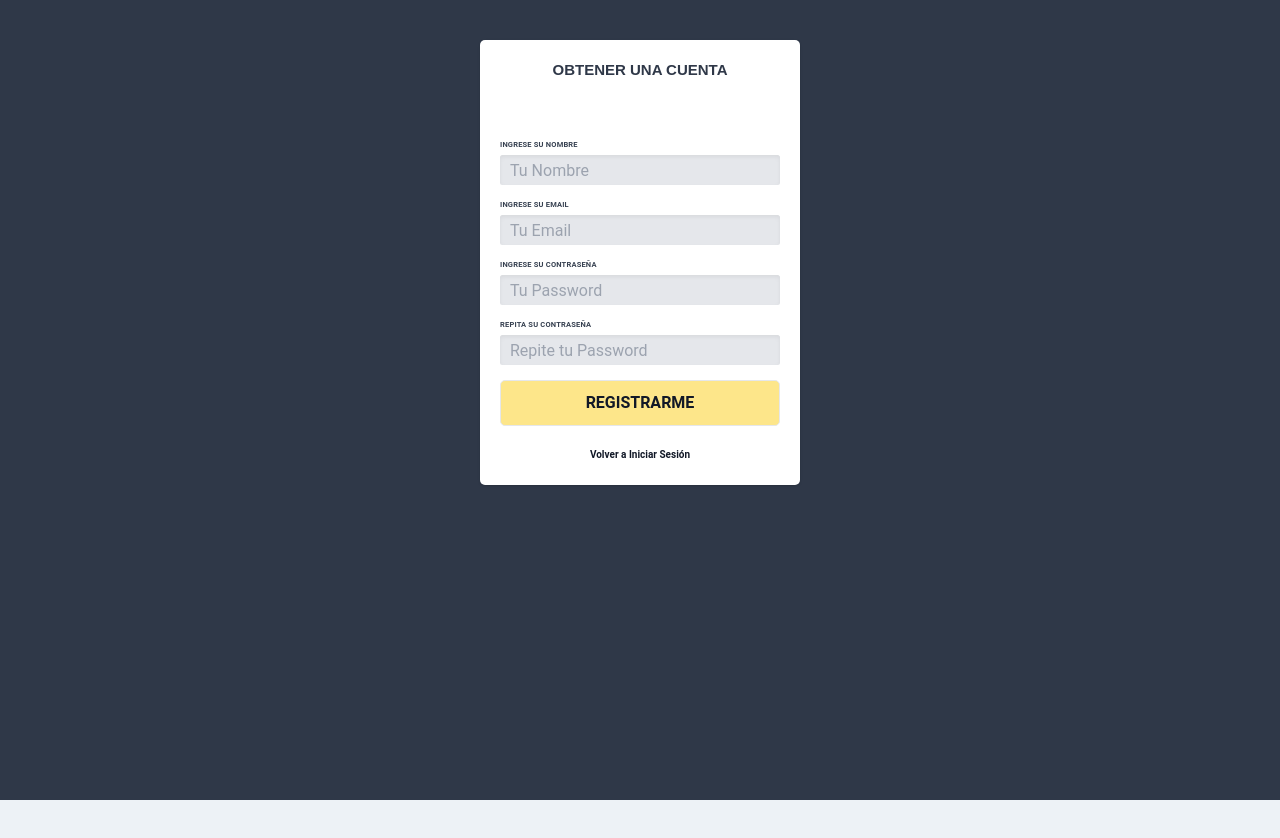
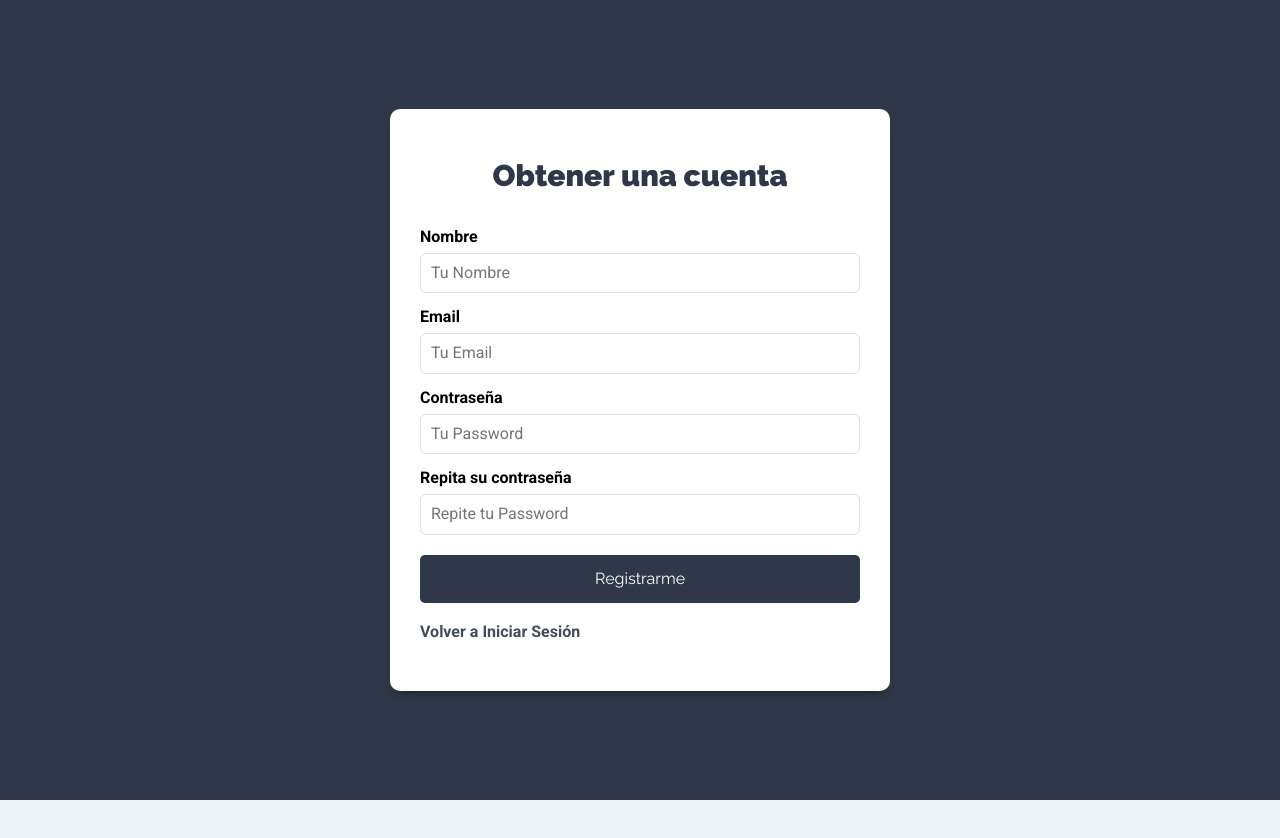
Before and after one commit to smavo/MERN-STACK, a React (Create React App) app in the folder Frontend/: page /nueva-cuenta in a window 1280 px wide. After the commit the page ends 800 px from the top, so only its background shows below. Built offline with nearby package versions, Linux system fonts and the light colour scheme.

Commit message:
Feat: Redefiniento diseño y maquetado del sistema

```diff
--- a/Frontend/package.json
+++ b/Frontend/package.json
@@ -14,9 +14,9 @@
     "web-vitals": "^1.1.2"
   },
   "scripts": {
-    "start": "craco start",
-    "build": "craco build",
-    "test": "craco test",
+    "start": "react-scripts start",
+    "build": "react-scripts build",
+    "test": "react-scripts test",
     "eject": "react-scripts eject"
   },
   "eslintConfig": {
--- a/Frontend/public/index.html
+++ b/Frontend/public/index.html
@@ -24,7 +24,9 @@
       work correctly both with client-side routing and a non-root public URL.
       Learn how to configure a non-root public URL by running `npm run build`.
     -->
-    <title>React App</title>
+    <link rel="stylesheet" href="https://cdnjs.cloudflare.com/ajax/libs/normalize/8.0.1/normalize.min.css">
+    <link href="https://fonts.googleapis.com/css?family=Raleway:400,900|Roboto:300,400,700&display=swap" rel="stylesheet">
+    <title>MERNTasks</title>
   </head>
   <body>
     <noscript>You need to enable JavaScript to run this app.</noscript>
--- a/Frontend/src/App.js
+++ b/Frontend/src/App.js
@@ -5,6 +5,7 @@ import {BrowserRouter as Router, Switch, Route} from 'react-router-dom';
 import Login from './Components/auth/Login';
 import NuevaCuenta from './Components/auth/NuevaCuenta';
 import Proyectos from './Components/proyect/Proyectos';
+
 function App() {
   return (
     // <div className="App">
--- a/Frontend/src/Components/auth/Login.jsx
+++ b/Frontend/src/Components/auth/Login.jsx
@@ -26,41 +26,33 @@ function Login() {
 
     return (
         <div className="form-usuario">
+
             <div className="contenedor-form sombra-dark">
 
                 <form onSubmit={onSubmit}>
-
                     <h1 >Iniciar Sesión</h1>
-                        <div className="my-2">
-                            <label className="block uppercase tracking-wide text-gray-700 text-xs font-bold mb-2" htmlFor="grid-first-name">
-                                Email
-                            </label>
-                            <input type="email" id="email"
-                                className="bg-gray-200 rounded shadow-inner w-full h-12 p-4 mb-4"
-                                name="email" placeholder="Tu Email" value={email} onChange={onChange} />
+                    <div className="campo-form">
+                        <label htmlFor="email"> Email </label>
+                        <input type="email" id="email" name="email" placeholder="Tu Email"
+                        value={email} onChange={onChange} />
                     </div>
 
-                        <div className="my-2">
-                            <label className="block uppercase tracking-wide text-gray-700 text-xs font-bold mb-2" htmlFor="grid-first-name">
-                                Contraseña
-                            </label>
-                            <input
-                                type="password" id="password"
-                                className="bg-gray-200 rounded shadow-inner w-full h-12 p-4 mb-4"
-                                name="password" placeholder="Tu Password" value={password} onChange={onChange} />
+                    <div className="campo-form">
+                        <label htmlFor="password"> Contraseña </label>
+                        <input type="password" id="password" name="password"
+                        placeholder="Tu Password" value={password} onChange={onChange} />
                     </div>
 
-                        <div className="my-2">
-                            <input type="submit" className="text-gray-900 bg-yellow-200 hover:bg-yellow-300 rounded-lg p-4 border block w-full font-bold cursor-pointer uppercase" value="Iniciar Sesión" />
+                    <div className="campo-form">
+                        <input type="submit" className="btn btn-primario btn-block" value="Iniciar Sesión" />
                     </div>
 
                 </form>
 
-                    <div className="text-gray-900 font-bold text-center">
-                        <Link to={'/nueva-cuenta'}>
+                <Link to={'/nueva-cuenta'} className="enlace-cuenta">
                     Obtener Cuenta
                 </Link>
-                    </div>
+
             </div>
 
         </div>
--- a/Frontend/src/Components/auth/NuevaCuenta.jsx
+++ b/Frontend/src/Components/auth/NuevaCuenta.jsx
@@ -28,61 +28,51 @@ function NuevaCuenta() {
 
     return (
         <div className="form-usuario">
-            <div className="w-full h-screen max-w-lg mx-auto mt-32">
-                <div className="bg-white rounded-lg shadow p-8">
-                    <h1 className="text-2xl font-bold uppercase text-center">Obtener una cuenta</h1>
-                    <form onSubmit={onSubmit} className="py-6" >
-                        <div className="my-2">
-                            <label className="block uppercase tracking-wide text-gray-700 text-xs font-bold mb-2" htmlFor="grid-first-name">
-                                Ingrese su Nombre
-                            </label>
-                            <input className="bg-gray-200 rounded shadow-inner w-full h-12 p-4 mb-4"
+
+            <div className="contenedor-form sombra-dark">
+                <form onSubmit={onSubmit} >
+                    <h1>Obtener una cuenta</h1>
+                    <div className="campo-form">
+                        <label htmlFor="nombre"> Nombre </label>
+                        <input
                             type="text" id="nombre" name="nombre" placeholder="Tu Nombre" value={nombre} onChange={onChange}
                         />
                     </div>
 
-                        <div className="my-2">
-                            <label className="block uppercase tracking-wide text-gray-700 text-xs font-bold mb-2" htmlFor="grid-first-name">
-                                Ingrese su Email
-                            </label>
-                            <input className="bg-gray-200 rounded shadow-inner w-full h-12 p-4 mb-4"
+                    <div className="campo-form">
+                        <label htmlFor="email"> Email </label>
+                        <input
                             type="email" id="email" name="email" placeholder="Tu Email" value={email} onChange={onChange}
                         />
                     </div>
 
-                        <div className="my-2">
-                        <label className="block uppercase tracking-wide text-gray-700 text-xs font-bold mb-2" htmlFor="grid-first-name">
-                                Ingrese su Contraseña
-                            </label>
-                            <input className="bg-gray-200 rounded shadow-inner w-full h-12 p-4 mb-4"
+                    <div className="campo-form">
+                        <label htmlFor="password"> Contraseña </label>
+                        <input
                             type="password" id="password" name="password" placeholder="Tu Password" value={password} onChange={onChange}
                         />
                     </div>
 
-                        <div className="my-2">
-                        <label className="block uppercase tracking-wide text-gray-700 text-xs font-bold mb-2" htmlFor="grid-first-name">
-                                Repita su contraseña
-                            </label>
-                            <input className="bg-gray-200 rounded shadow-inner w-full h-12 p-4 mb-4"
+                    <div className="campo-form">
+                        <label htmlFor="confirmar"> Repita su contraseña </label>
+                        <input
                             type="password" id="confirmar" name="confirmar" placeholder="Repite tu Password" value={confirmar} onChange={onChange}
                         />
                     </div>
 
                     <div className="campo-form">
-                            <input className="text-gray-900 bg-yellow-200 hover:bg-yellow-300 rounded-lg p-4 border block w-full font-bold cursor-pointer uppercase"
+                        <input className="btn btn-primario btn-block"
                             type="submit" value="Registrarme" />
                     </div>
                 </form>
 
-                    <div className="text-gray-900 font-bold text-center">
-                        <Link to={'/'} className="text-gray-900 text-base text-center font-bold">
+                <Link to={'/'} className="enlace-cuenta">
                     Volver a Iniciar Sesión
                 </Link>
-                    </div>
 
             </div>
         </div>
-        </div>
+
     )
 }
 
--- a/Frontend/src/Components/proyect/NuevoProyecto.jsx
+++ b/Frontend/src/Components/proyect/NuevoProyecto.jsx
@@ -29,15 +29,14 @@ const NuevoProyecto = () => {
         // Reiniciar el Form
     }
 
-
     return (
         <Fragment>
             <button className="btn btn-block btn-primario"
                 type="button"
             >Nuevo Proyecto</button>
-            <form action="" className="mx-auto" onSubmit={onSubmitProyecto}>
+            <form className="mx-auto" onSubmit={onSubmitProyecto}>
                 <input type="text"  className="input-text" placeholder="Nombre Proyecto" value={nombre} name="nombre" onChange={onchageProyecto}/>
-                <input type="submit" className="mbtn btn-primario btn-block" value="Agregar Proyecto" />
+                <input type="submit" className="btn btn-primario btn-block" value="Agregar Proyecto" />
             </form>
         </Fragment>
     );
--- a/Frontend/src/Components/proyect/Proyecto.jsx
+++ b/Frontend/src/Components/proyect/Proyecto.jsx
@@ -1,10 +1,9 @@
 import React from 'react'
-
 
 const Proyecto = ({props}) => {
     return (
         <li>
-            <button type="button" className="btn btn-blank"><span className="font-semibold text-gray-500">{props.nombre}</span></button>
+            <a type="button" className="btn btn-blank" >{props.nombre}</a>
         </li>
      );
 }
--- a/Frontend/src/Components/proyect/proyectos.jsx
+++ b/Frontend/src/Components/proyect/proyectos.jsx
@@ -10,7 +10,7 @@ const Proyectos = () => {
             <div className="seccion-principal">
             <Barra/>
             <main>
-                <span >Proyectos</span>
+                <h4>Proyectos</h4>
             </main>
             </div>
         </div>
--- a/Frontend/src/index.css
+++ b/Frontend/src/index.css
@@ -1,6 +1,3 @@
-@tailwind base;
-@tailwind components;
-@tailwind utilities;
 
 /* body {
   margin: 0;
@@ -22,6 +19,7 @@ code {
   --gris2: #2f3848;
   --gris3: #1a202d;
   --negro: #000000;
+  --verde: rgb(11, 189, 115);
   --headingFont:'Raleway', sans-serif;
   --textFont:  'Roboto', sans-serif;
 }
@@ -39,13 +37,14 @@ body {
   font-size: 16px;
   font-size: 1.6rem;
   font-family: var(--textFont);
+  margin: 0px;
 }
 
 
 h1, h2 {
   font-family: var(--headingFont);
   font-weight: 900;
-  margin: 0 0 4rem 0;
+  margin: 0 0 2rem 0;
   text-align: center;
   color: var(--gris2);
 }
@@ -142,18 +141,27 @@ aside  {
 .formulario-nuevo-proyecto .input-text::placeholder{
   color: var(--gris2);
 }
+
 .proyectos {
-  margin-top: 10rem;
+  margin-top: 6rem;
 }
+
 .listado-proyectos li {
-  margin-bottom: 2rem;
+  margin-bottom: 1rem;
 }
+
 .listado-proyectos li a {
   font-size: 1.4rem;
-  color: var(--gris2);
-  line-height: 1.5;
-  font-weight: 300;
+  color: var(--gris3);
+  line-height: 1;
+  font-weight: 500;
 }
+
+
+.listado-proyectos li a:hover {
+  color: var(--verde);
+}
+
 .app-header {
   display: flex;
   justify-content: space-between;
@@ -161,18 +169,22 @@ aside  {
   background-color: var(--gris2);
   padding: 4rem;
 }
+
 .nombre-usuario {
   color: var(--blanco);
   font-size: 2.2rem;
   margin: 0;
 }
+
 .nombre-usuario span {
   font-weight: 900;
 }
+
 .nav-principal a {
   color: var(--blanco);
   text-decoration: none;
 }
+
 .nav-principal a:first-of-type {
   margin-right: 2rem;
 }
@@ -182,17 +194,21 @@ aside  {
   background-color: var(--gris3);
   padding: 4rem;
 }
+
 .formulario form {
   max-width: 600px;
   margin: 0 auto;
 }
+
 .contenedor-input {
   display: flex;
 }
+
 .contenedor-input label {
   margin-bottom: 1rem;
   color: var(--blanco);
 }
+
 .input-text {
   padding: 1rem;
   border: none;
@@ -205,8 +221,6 @@ aside  {
 .contenedor-tareas {
   padding: 4rem;
 }
-
-
 
 .listado-tareas {
   max-width: 600px;
@@ -223,24 +237,29 @@ aside  {
   border-radius: .5rem;
 
 }
+
 .sombra {
   -webkit-box-shadow: 0px 4px 10px -3px rgba(117,117,117,1);
   -moz-box-shadow: 0px 4px 10px -3px rgba(117,117,117,1);
   box-shadow: 0px 4px 10px -3px rgba(117,117,117,1);
 }
+
 .sombra-dark {
   -webkit-box-shadow: 0px 6px 11px -8px rgba(0,0,0,0.9);
   -moz-box-shadow: 0px 6px 11px -8px rgba(0,0,0,0.9);
   box-shadow: 0px 6px 11px -8px rgba(0,0,0,0.9);
 }
+
 .tarea .acciones .btn:first-of-type {
   margin-right: 1rem;
 }
+
 .tarea p {
   font-size: 1.6rem;
   flex: 1;
   padding-right: 2rem;
 }
+
 .tarea .btn {
   padding: .8rem;
   font-size:1.4rem;
@@ -251,6 +270,7 @@ aside  {
 .estado {
   margin-right: 1rem;
 }
+
 .estado button,
 .mensaje {
   font-weight: 900;
@@ -261,31 +281,34 @@ aside  {
   cursor: pointer;
   border: none;
 }
+
 .mensaje {
   text-align: center;
   font-size: 1.6rem;
   border-radius: 0;
 }
+
 .mensaje:hover {
   cursor: default;
 }
+
 .completo,
 .correcto {
   background-color: rgba(154, 252, 154, .3);
   color: var(--gris3);
 }
+
 .incompleto{
   background-color: rgba(255, 178, 178, .4);
   color: var(--gris3);
 }
+
 .error {
   max-width: 600px;
   margin: 2rem auto 0 auto;
   background-color: rgb(170, 0, 0);
   color: var(--blanco);
 }
-
-
 
 .tarea-enter,
 .proyecto-enter {
@@ -309,7 +332,7 @@ aside  {
 .form-usuario {
     background-color: var(--gris2);
     height: 100vh;
-    min-height: 800px;
+    /* min-height: 800px; */
     display: flex;
     align-items: center;
     justify-content: center;
@@ -324,16 +347,21 @@ aside  {
 }
 
 .campo-form {
-    display: flex;
-    margin-bottom: 2rem;
-    align-items: center;
+  display: flex;
+  flex-direction: column;
+    /* margin-bottom: 2rem;
+    align-items: center; */
+
 }
 .campo-form:last-of-type {
   margin: 0;
 }
 .campo-form label {
-  flex: 0 0 100px;
+  /* flex: 0 0 100px;*/
+  flex: 0 20px;
+  margin: 15px 0 5px 0 ;
   font-family: var(--textFont);
+  font-weight: 600;
 }
 .campo-form input[type="password"],
 .campo-form input[type="email"],
@@ -341,12 +369,14 @@ aside  {
   border: 1px solid #e1e1e1;
   padding: 1rem;
   flex: 1;
+  border-radius: 6px;
 }
 
 .enlace-cuenta {
   margin-top: 2rem;
   display: block;
-  opacity: .7;
+  opacity: .9;
+  font-weight: 600;
 }
 
 .alerta {
```
Also changed, not shown: Frontend/craco.config.js (deleted, +0 -8 lines), Frontend/tailwind.config.js (deleted, +0 -11 lines). Lines whose indentation alone changed are shown as unchanged.
